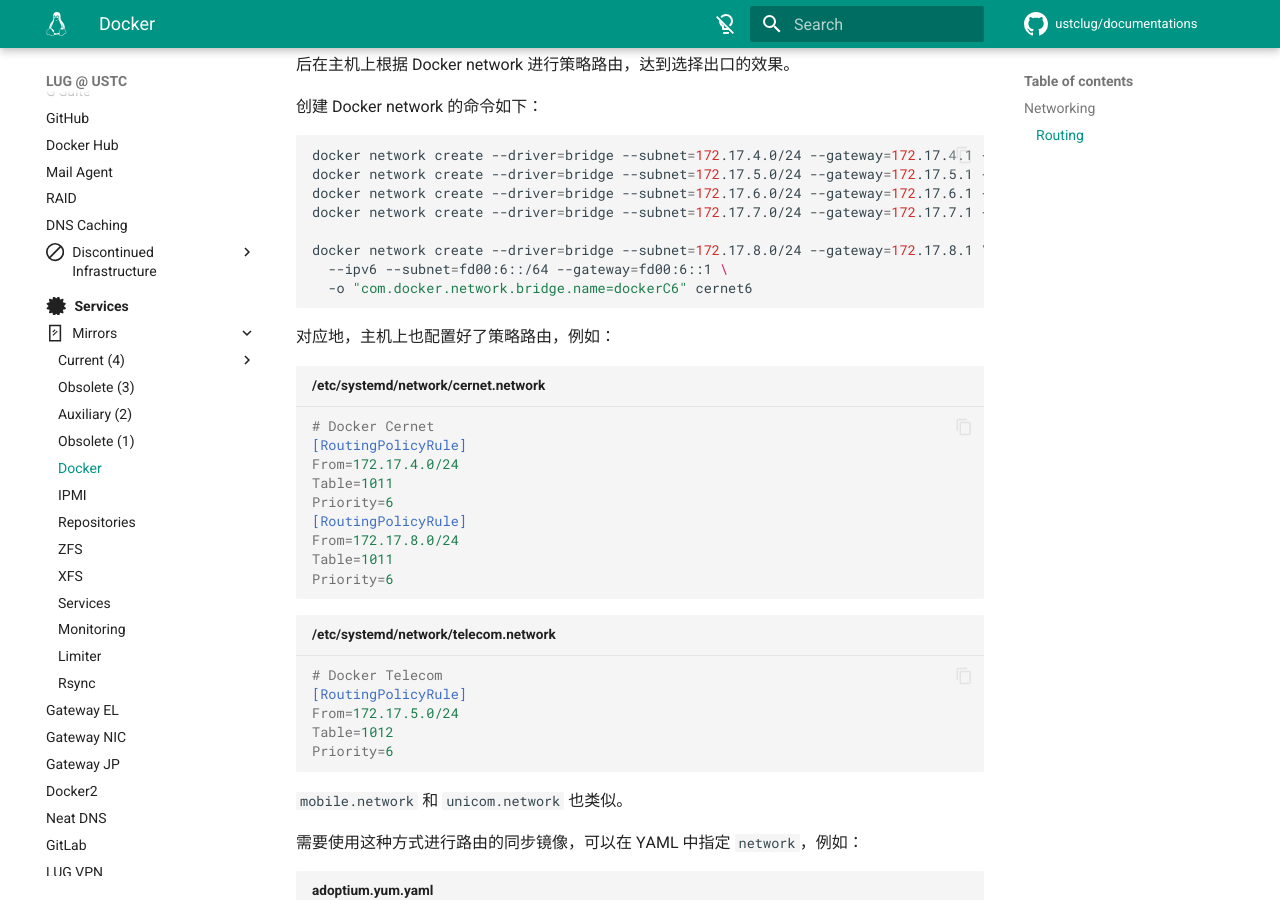
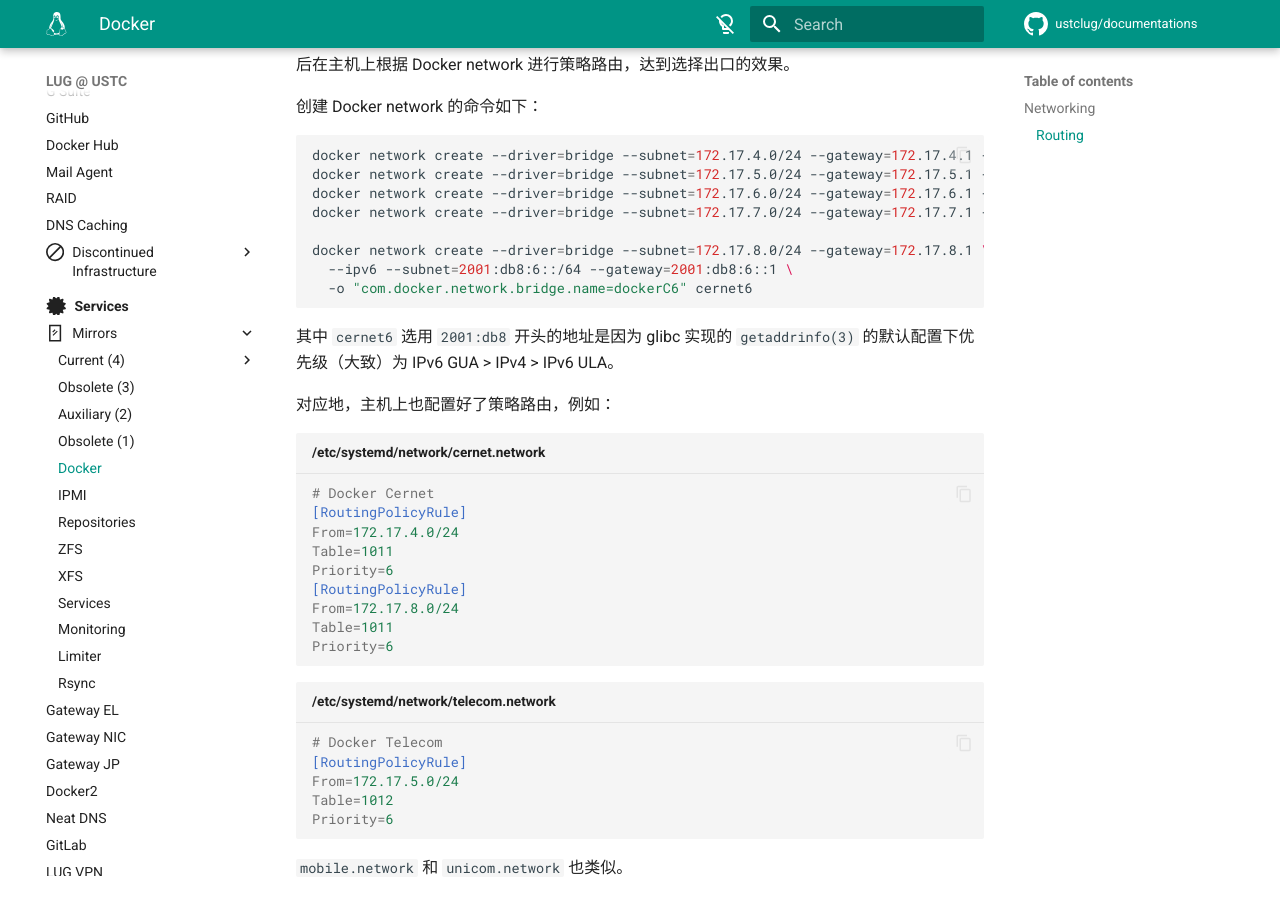
Before and after one commit to ustclug/documentations, an MkDocs documentation site: the page built from docs/services/mirrors/docker.md, in a window 1280 px wide and 900 px high, scrolled down 653 px. Built offline with MkDocs 1.6.1 and Material for MkDocs 9.7.7, drawn with Linux system fonts in a browser that asks for light colours; comment, search, counter and statistics services are not loaded.

Commit message:
mirrors/docker: Update `cernet6` network

````diff
--- a/docs/services/mirrors/docker.md
+++ b/docs/services/mirrors/docker.md
@@ -33,9 +33,11 @@ docker network create --driver=bridge --subnet=172.17.6.0/24 --gateway=172.17.6.
 docker network create --driver=bridge --subnet=172.17.7.0/24 --gateway=172.17.7.1 -o "com.docker.network.bridge.name=dockerU" unicom
 
 docker network create --driver=bridge --subnet=172.17.8.0/24 --gateway=172.17.8.1 \
-  --ipv6 --subnet=fd00:6::/64 --gateway=fd00:6::1 \
+  --ipv6 --subnet=2001:db8:6::/64 --gateway=2001:db8:6::1 \
   -o "com.docker.network.bridge.name=dockerC6" cernet6
 ```
+
+其中 `cernet6` 选用 `2001:db8` 开头的地址是因为 glibc 实现的 `getaddrinfo(3)` 的默认配置下优先级（大致）为 IPv6 GUA > IPv4 > IPv6 ULA。
 
 对应地，主机上也配置好了策略路由，例如：
 
````
